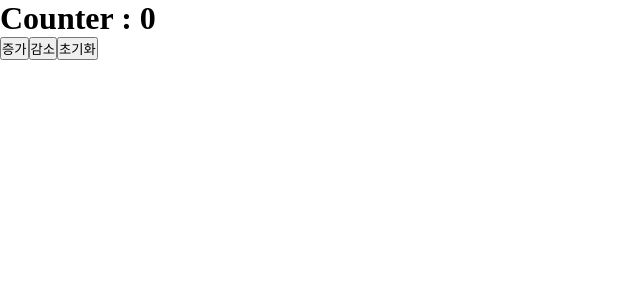
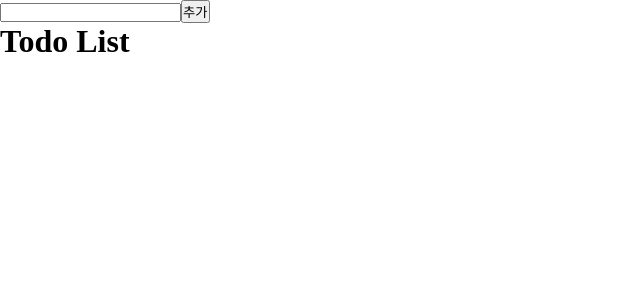
Before and after one commit to jungho-Kang/til-react, a React (Vite) app: page / in a window 1280 px wide. Shown: the top 300 px of the page, without its empty margins (0-640 px from the left). Built offline with nearby package versions, Linux system fonts and the light colour scheme.

Commit message:
[docs] useReducer와 Context API 정리

```diff
--- a/src/App.jsx
+++ b/src/App.jsx
@@ -1,10 +1,13 @@
-import Counter from "./components/counter/Counter";
+import TodoAdd from "./components/todo/TodoAdd";
+import TodoList from "./components/todo/TodoList";
+import { TodoProvider } from "./contexts/todoProvider";
 
 function App() {
   return (
-    <div>
-      <Counter />
-    </div>
+    <TodoProvider>
+      <TodoAdd />
+      <TodoList />
+    </TodoProvider>
   );
 }
 export default App;
--- a/src/components/counter/Counter.jsx
+++ b/src/components/counter/Counter.jsx
@@ -1,16 +1,19 @@
-import { useReducer } from "react";
-import { countReducer } from "../../modules/counter/countReducer";
-import { countInitialState } from "../../modules/counter/countInitialState";
-import { add, minus, reset } from "../../modules/counter/countAction";
+import { useContext } from "react";
+import {
+  CounterDispatchContext,
+  CounterStateContext,
+} from "../../contexts/counterContext";
 
 function Counter() {
-  const [countState, dispatch] = useReducer(countReducer, countInitialState);
+  // 앱 전체에 context state
+  const state = useContext(CounterStateContext);
+  const dispatch = useContext(CounterDispatchContext);
   return (
     <div>
-      <h1>Counter : {countState.count}</h1>
-      <button onClick={() => dispatch(add())}>증가</button>
-      <button onClick={() => dispatch(minus())}>감소</button>
-      <button onClick={() => dispatch(reset())}>초기화</button>
+      <h1>Counter : {state.count}</h1>
+      <button onClick={() => dispatch({ type: "add" })}>증가</button>
+      <button onClick={() => dispatch({ type: "minus" })}>감소</button>
+      <button onClick={() => dispatch({ type: "reset" })}>초기화</button>
     </div>
   );
 }
--- /dev/null
+++ b/src/components/todo/TodoAdd.jsx
@@ -0,0 +1,22 @@
+import { useContext, useState } from "react";
+import { TodoDispatchContext } from "../../contexts/todoContext";
+
+// dispatch를 이용해서 state를 업데이트함
+const TodoAdd = () => {
+  const dispatch = useContext(TodoDispatchContext);
+  const [text, setText] = useState("");
+  return (
+    <div>
+      <input type="text" value={text} onChange={e => setText(e.target.value)} />
+      <button
+        onClick={() => {
+          dispatch({ type: "add", payload: text });
+          setText("");
+        }}
+      >
+        추가
+      </button>
+    </div>
+  );
+};
+export default TodoAdd;
--- /dev/null
+++ b/src/components/todo/TodoItem.jsx
@@ -0,0 +1,20 @@
+import { useContext } from "react";
+import { TodoDispatchContext } from "../../contexts/todoContext";
+
+const TodoItem = ({ todo }) => {
+  const dispatch = useContext(TodoDispatchContext);
+  return (
+    <div>
+      <span
+        style={{ textDecoration: todo.completed ? "line-through" : "none" }}
+        onClick={() => dispatch({ type: "toggle", payload: todo.id })}
+      >
+        {todo.text}
+      </span>
+      <button onClick={() => dispatch({ type: "delete", payload: todo.id })}>
+        삭제
+      </button>
+    </div>
+  );
+};
+export default TodoItem;
--- /dev/null
+++ b/src/components/todo/TodoList.jsx
@@ -0,0 +1,16 @@
+import { useContext } from "react";
+import { TodoStateContext } from "../../contexts/todoContext";
+import TodoItem from "./TodoItem";
+
+const TodoList = () => {
+  const todos = useContext(TodoStateContext);
+  return (
+    <div>
+      <h1>Todo List</h1>
+      {todos.map(item => (
+        <TodoItem key={item.id} todo={item} />
+      ))}
+    </div>
+  );
+};
+export default TodoList;
--- /dev/null
+++ b/src/contexts/counterContext.js
@@ -0,0 +1,6 @@
+import { createContext } from "react";
+
+// Context 생성
+export const CounterStateContext = createContext(null);
+// Dispatch용 Context 생성
+export const CounterDispatchContext = createContext(null);
--- /dev/null
+++ b/src/contexts/todoContext.js
@@ -0,0 +1,6 @@
+import { createContext } from "react";
+
+// 데이터용 state context
+export const TodoStateContext = createContext(null);
+// 데이터 업데이트용 dispatch context
+export const TodoDispatchContext = createContext(null);
--- /dev/null
+++ b/src/contexts/todoProvider.jsx
@@ -0,0 +1,37 @@
+import { useReducer } from "react";
+import { TodoDispatchContext, TodoStateContext } from "./todoContext";
+
+// 1. 상태 생성
+const initialTodoState = [];
+// 2. 리듀서 함수
+function todoReducer(state, action) {
+  switch (action.type) {
+    case "add":
+      return [
+        ...state,
+        { id: Date.now(), text: action.payload, completed: false },
+      ];
+    case "toggle":
+      return state.map(item =>
+        item.id === action.payload
+          ? { ...item, completed: !item.completed }
+          : item,
+      );
+    case "delete":
+      return state.filter(item => item.id !== action.payload);
+    default:
+      return state;
+  }
+}
+
+// 3. context provider 세팅
+export function TodoProvider({ children }) {
+  const [todos, dispatch] = useReducer(todoReducer, initialTodoState);
+  return (
+    <TodoStateContext.Provider value={todos}>
+      <TodoDispatchContext.Provider value={dispatch}>
+        {children}
+      </TodoDispatchContext.Provider>
+    </TodoStateContext.Provider>
+  );
+}
```
Also changed, not shown: src/contexts/counterProvider.jsx (added, +30 -0 lines), 1 other file (tests, documents, lock files or other folders).
